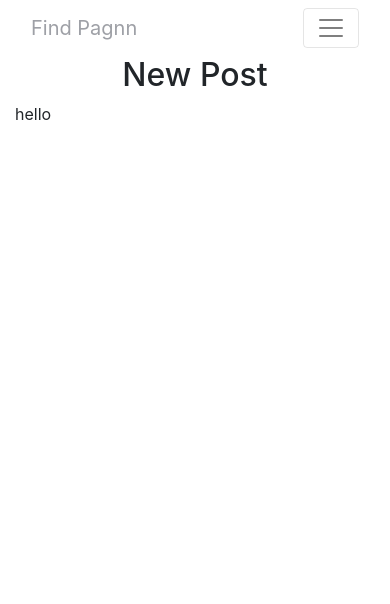
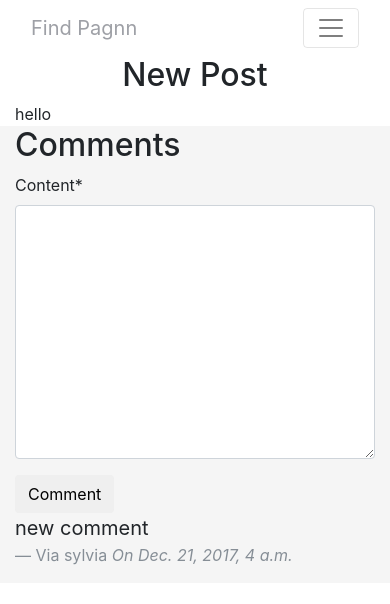
Before and after one commit to pagnn/MyBlog, a Django app: a page that uses templates/posts/post_detail.html in a window 390 px wide. Shown: the top 604 px of the page. Run offline with Django 3.2, Linux system fonts and the light colour scheme; data comes from the database, SQL or seed files in the repository; both versions use the stored data as it was after the commit; some libraries are stand-ins or nearby versions.

Commit message:
Create Comments

```diff
--- /dev/null
+++ b/comments/forms.py
@@ -0,0 +1,7 @@
+from django import forms
+
+
+class CommentForm(forms.Form):
+	content_type=forms.CharField(widget=forms.HiddenInput)
+	object_id=forms.IntegerField(widget=forms.HiddenInput)
+	content=forms.CharField(widget=forms.Textarea)
--- a/comments/models.py
+++ b/comments/models.py
@@ -3,7 +3,17 @@ from django.contrib.contenttypes.fields import GenericForeignKey
 from django.contrib.contenttypes.models import ContentType
 # Create your models here.
 from django.conf import settings
-from posts.models import Post
+
+
+
+
+class CommentManager(models.Manager):
+	def filter_by_instance(self,instance):
+		object_id=instance.id
+		content_type=ContentType.objects.get_for_model(instance.__class__)
+		qs=super(CommentManager,self).filter(content_type=content_type,object_id=object_id)
+		return qs
+
 class Comment(models.Model):
 	user = models.ForeignKey(settings.AUTH_USER_MODEL,null=True,blank=True,on_delete=models.SET_NULL)
 	content_type = models.ForeignKey(ContentType, on_delete=models.CASCADE,null=True)
@@ -12,5 +22,7 @@ class Comment(models.Model):
 	content = models.TextField()
 	timestamp = models.DateTimeField(auto_now_add=True)
 
+	objects=CommentManager()
+
 	def __str__(self):
 		return str(self.user.username)
--- a/posts/models.py
+++ b/posts/models.py
@@ -4,6 +4,9 @@ from django.urls import reverse
 from django.utils import timezone
 from blog.utils import unique_slug_generator
 from django.conf import settings
+from django.contrib.contenttypes.models import ContentType
+
+from comments.models import Comment
 # Create your models here.
 def upload_location(instance,filename):
 	return "%s/%s" % (instance.id,filename)
@@ -35,6 +38,16 @@ class Post(models.Model):
 	def get_absolute_url(self):
 		return reverse('posts:detail',kwargs={'slug':self.slug})
 
+	@property
+	def comments(self):
+		instance=self
+		qs=Comment.objects.filter_by_instance(instance)
+		return qs
+	@property
+	def get_content_type(self):
+		instance=self
+		return ContentType.objects.get_for_model(instance)
+
 def pre_save_post_receiver(sender,instance,*args,**kwargs):
 	if not instance.slug:
 		instance.slug=unique_slug_generator(instance)
--- a/posts/views.py
+++ b/posts/views.py
@@ -1,11 +1,14 @@
 from django.shortcuts import render
-from django.urls import reverse_lazy
+from django.urls import reverse_lazy,reverse
 from django.views.generic import ListView,DetailView,CreateView,UpdateView,DeleteView
 from django.http import HttpResponse,HttpResponseRedirect
 from django.contrib.auth.mixins import LoginRequiredMixin
+from django.views.generic.edit import FormMixin
 # Create your views here.
 from .models import Post
 from .forms import PostCreateForm
+from comments.models import Comment
+from comments.forms import CommentForm
 class PostListView(ListView):
 	paginate_by=4
 	queryset=Post.objects.all()
@@ -17,6 +20,8 @@ class PostListView(ListView):
 
 class PostDetailView(DetailView):
 	template_name='posts/post_detail.html'
+	def get_success_url(self):
+		return reverse('posts', kwargs={'slug': self.slug})
 	def get_object(self,*args,**kwargs):
 		request=self.request
 		slug=self.kwargs.get('slug')
@@ -24,12 +29,35 @@ class PostDetailView(DetailView):
 		if qs.exists():
 			return qs.first()
 		return HttpResponse('Post not found.')
+	def get_context_data(self,*args,**kwargs):
+		context=super(PostDetailView,self).get_context_data(*args,**kwargs)
+		instance=context['object']
+		comments=Comment.objects.filter_by_instance(instance)
+		context['comments']=comments
+
+		commentForm=CommentForm()
+		context['commentForm']=commentForm
+		return context
+	def post(self,request,*args,**kwargs):
+		obj=self.get_object()
+		if request.method == 'POST':
+			form=CommentForm(request.POST or None,initial={
+				'content_type':obj.get_content_type,
+				'object_id':obj.id
+			})
+			if form.is_valid():
+				instance=form.save(commit=False)
+				return HttpResponseRedirect(obj.get_absolute_url())
+			else:
+				form=CommentForm()
+		return HttpResponseRedirect(reverse('posts:detail', kwargs={'slug': obj.slug}))
+
+
 class PostCreateView(LoginRequiredMixin,CreateView):
 	form_class=PostCreateForm
 	template_name='posts/create.html'
 	def post(self,request,*args,**kwargs):
 		if request.method == 'POST':
-			print(request.FILES)
 			form = PostCreateForm(request.POST or None, request.FILES or None)
 			if form.is_valid():
 				instance=form.save(commit=False)
--- a/templates/posts/post_detail.html
+++ b/templates/posts/post_detail.html
@@ -1,9 +1,9 @@
 {% extends 'base.html' %}
 
-
+{% load crispy_forms_tags %}
 {% block content %}
 <div class='row'>
-	<div class='col-12 text-center'>
+	<div class='col-12 col-md-8 col-md-offset-2 mx-auto text-center'>
 	<h2>{{ object.title }}</h2>
 
 	</div>
@@ -11,10 +11,33 @@
 
 </div>
 <div class='row'>
-	<div class='col-12 col-md-8 col-md-offset-2'>
+	<div class='col-12 col-md-8 col-md-offset-2 mx-auto'>
 		<div class='content-markdown'>
 {{ object.content }}
 </div>
 </div>
 </div>
+<div class='row' style='background-color: rgba(0,0,0,.04);'>
+	<div class='col-12 col-md-8 col-md-offset-2 mx-auto'>
+		<h2>Comments</h2>
+		<div>
+			<form method='POST' action='.'>{% csrf_token %}
+				{{ commentForm|crispy }}
+				<button class='btn btn-default'>Comment</button>
+			</form>
+
+		</div>
+		{% if object.comments %}
+
+		{% for comment in object.comments %}
+		<blockquote class="blockquote text-left">
+  <p class="mb-0">{{ comment.content }}</p>
+  <footer class="blockquote-footer">Via {{ comment.user }} <cite title="Source Title">On {{ comment.timestamp }}</cite></footer>
+</blockquote>
+		{% endfor %}
+
+		{% endif %}
+		</div>
+
+	</div>
 {% endblock content %}
```
Also changed, not shown: db.sqlite3.
